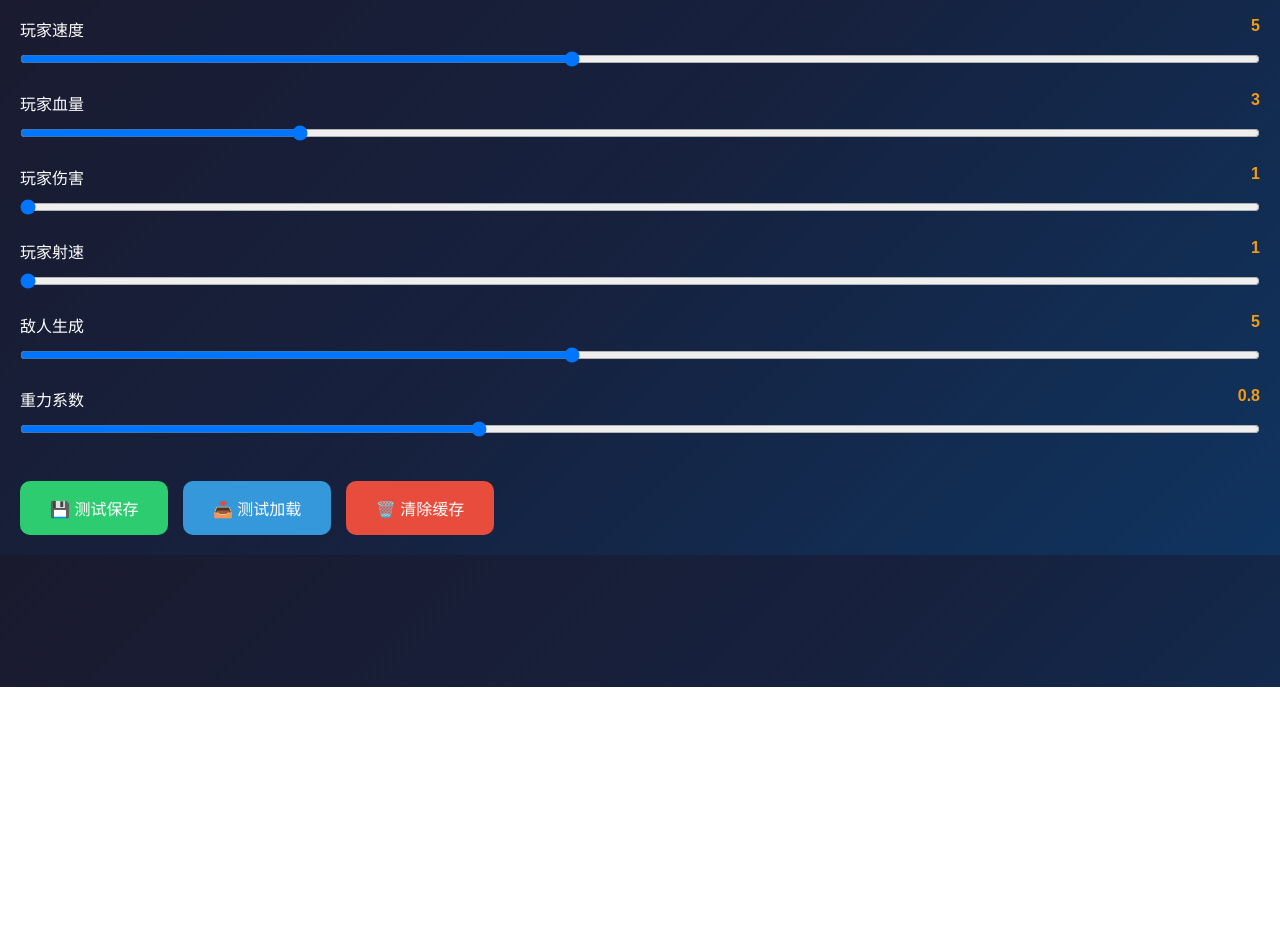
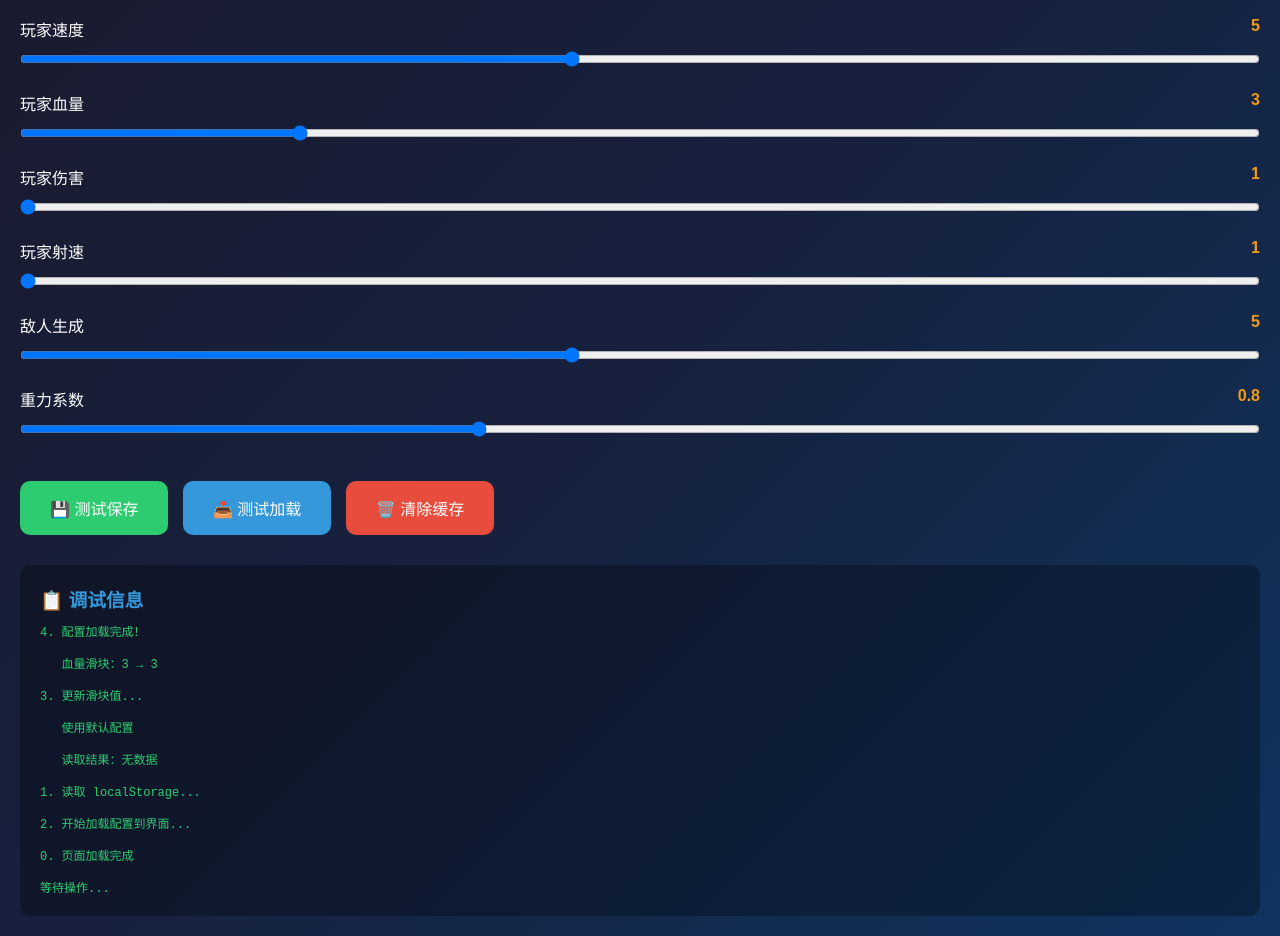
Before and after one commit to guoguoxia5211/thunder-fighter-game, a plain HTML site: page config/index.html in a window 1280 px wide. Shown: the part 113-1049 px from the top of the page. Before the commit the page ends 800 px from the top, so only its background shows below. Drawn offline with Linux system fonts and the light colour scheme.

Commit message:
最终修复版：添加详细调试日志

```diff
--- a/config/index.html
+++ b/config/index.html
@@ -74,29 +74,35 @@
     <button onclick="testLoad()" style="background: #3498db; margin-left: 10px;">📥 测试加载</button>
     <button onclick="clearStorage()" style="background: #e74c3c; margin-left: 10px;">🗑️ 清除缓存</button>
 
+    <div style="margin-top: 30px; padding: 20px; background: rgba(0,0,0,0.3); border-radius: 10px;">
+        <h3 style="margin-bottom: 10px; color: #3498db;">📋 调试信息</h3>
+        <pre id="debugInfo" style="color: #2ecc71; font-size: 12px;">等待操作...</pre>
+    </div>
+
     <script>
-        // 页面加载时加载配置
-        window.addEventListener('DOMContentLoaded', function() {
-            console.log('页面加载完成');
-            loadConfig();
-        });
+        const debugInfo = document.getElementById('debugInfo');
+
+        function log(message) {
+            console.log(message);
+            debugInfo.textContent = message + '\n\n' + debugInfo.textContent;
+        }
 
         function getConfig() {
+            log('1. 读取 localStorage...');
             const saved = localStorage.getItem('thunder_config');
-            console.log('读取 localStorage:', saved);
+            log('   读取结果：' + (saved ? '有数据' : '无数据'));
 
             if (saved) {
                 try {
                     const config = JSON.parse(saved);
-                    console.log('解析成功:', config);
+                    log('   解析成功：' + JSON.stringify(config));
                     return config;
                 } catch (e) {
-                    console.error('解析失败:', e);
+                    log('   解析失败：' + e.message);
                 }
             }
 
-            // 默认配置
-            console.log('使用默认配置');
+            log('   使用默认配置');
             return {
                 player: { speed: 5, health: 3, damage: 1, fireRate: 1 },
                 enemies: { spawnRate: 5 },
@@ -105,15 +111,26 @@
         }
 
         function loadConfig() {
+            log('2. 开始加载配置到界面...');
             const config = getConfig();
 
             // 更新滑块的值
-            document.getElementById('speed').value = config.player.speed;
-            document.getElementById('health').value = config.player.health;
-            document.getElementById('damage').value = config.player.damage;
-            document.getElementById('fireRate').value = config.player.fireRate;
-            document.getElementById('spawnRate').value = config.enemies.spawnRate;
-            document.getElementById('gravity').value = config.game.gravity;
+            const speedSlider = document.getElementById('speed');
+            const healthSlider = document.getElementById('health');
+            const damageSlider = document.getElementById('damage');
+            const fireRateSlider = document.getElementById('fireRate');
+            const spawnRateSlider = document.getElementById('spawnRate');
+            const gravitySlider = document.getElementById('gravity');
+
+            log('3. 更新滑块值...');
+            log('   血量滑块：' + healthSlider.value + ' → ' + config.player.health);
+
+            speedSlider.value = config.player.speed;
+            healthSlider.value = config.player.health;
+            damageSlider.value = config.player.damage;
+            fireRateSlider.value = config.player.fireRate;
+            spawnRateSlider.value = config.enemies.spawnRate;
+            gravitySlider.value = config.game.gravity;
 
             // 更新显示值
             document.getElementById('speedValue').textContent = config.player.speed;
@@ -123,11 +140,12 @@
             document.getElementById('spawnRateValue').textContent = config.enemies.spawnRate;
             document.getElementById('gravityValue').textContent = config.game.gravity;
 
-            console.log('配置已加载到界面');
+            log('4. 配置加载完成！');
             showStatus('✅ 配置已加载');
         }
 
         function updateConfig() {
+            log('5. 更新配置...');
             const config = {
                 player: {
                     speed: parseFloat(document.getElementById('speed').value),
@@ -153,29 +171,32 @@
 
             // 保存到 localStorage
             localStorage.setItem('thunder_config', JSON.stringify(config));
-            console.log('配置已保存:', config);
+            log('6. 配置已保存到 localStorage: ' + JSON.stringify(config));
 
             showStatus('✅ 已自动保存');
         }
 
         function testSave() {
+            log('7. 测试保存...');
             const config = {
                 player: { speed: 10, health: 10, damage: 10, fireRate: 10 },
                 enemies: { spawnRate: 10 },
                 game: { gravity: 2.0 }
             };
             localStorage.setItem('thunder_config', JSON.stringify(config));
-            console.log('测试保存:', config);
+            log('8. 测试数据已保存：血量=10');
             showStatus('✅ 测试数据已保存 (血量=10)');
         }
 
         function testLoad() {
+            log('9. 测试加载...');
             loadConfig();
         }
 
         function clearStorage() {
+            log('10. 清除缓存...');
             localStorage.removeItem('thunder_config');
-            console.log('缓存已清除');
+            log('11. 缓存已清除');
             showStatus('🗑️ 缓存已清除，请刷新页面');
         }
 
@@ -185,6 +206,10 @@
             status.style.display = 'block';
             setTimeout(() => { status.style.display = 'none'; }, 2000);
         }
+
+        // 页面加载完成后立即加载配置
+        log('0. 页面加载完成');
+        loadConfig();
     </script>
 </body>
 </html>
```
